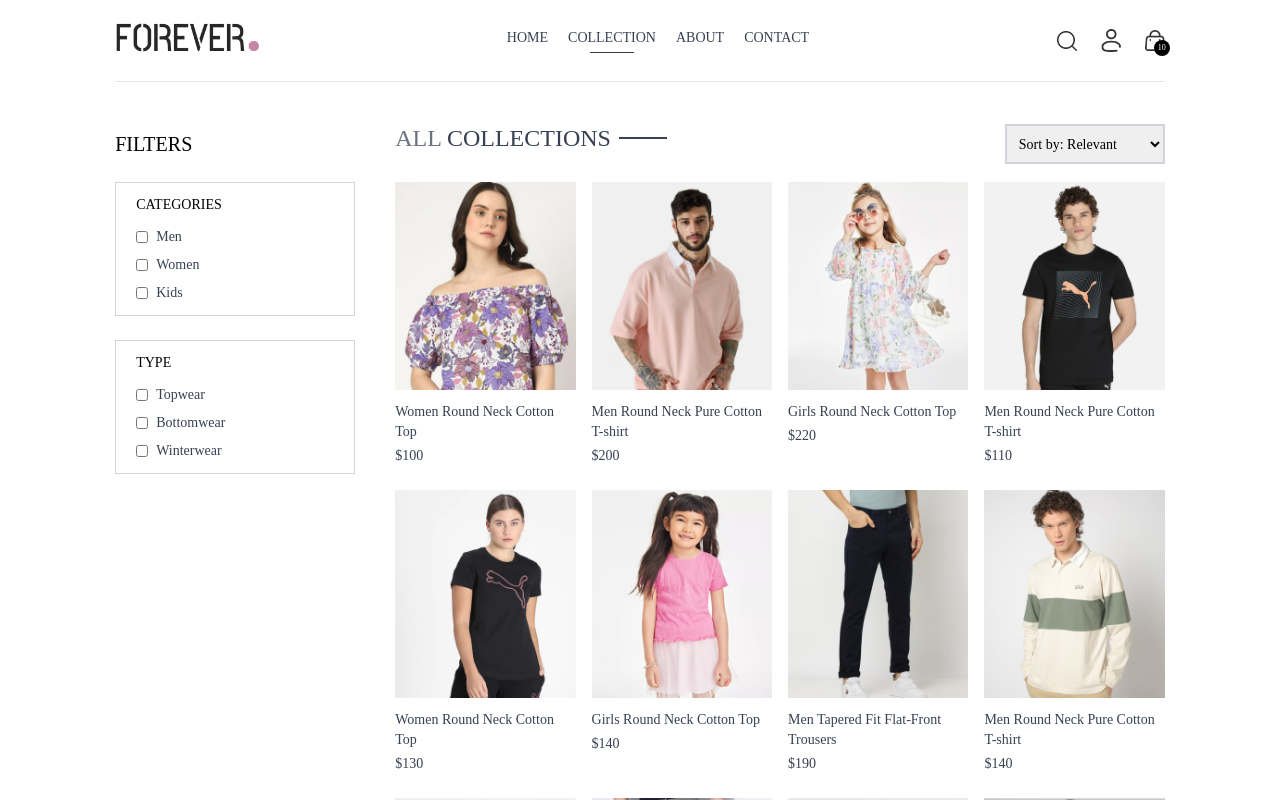
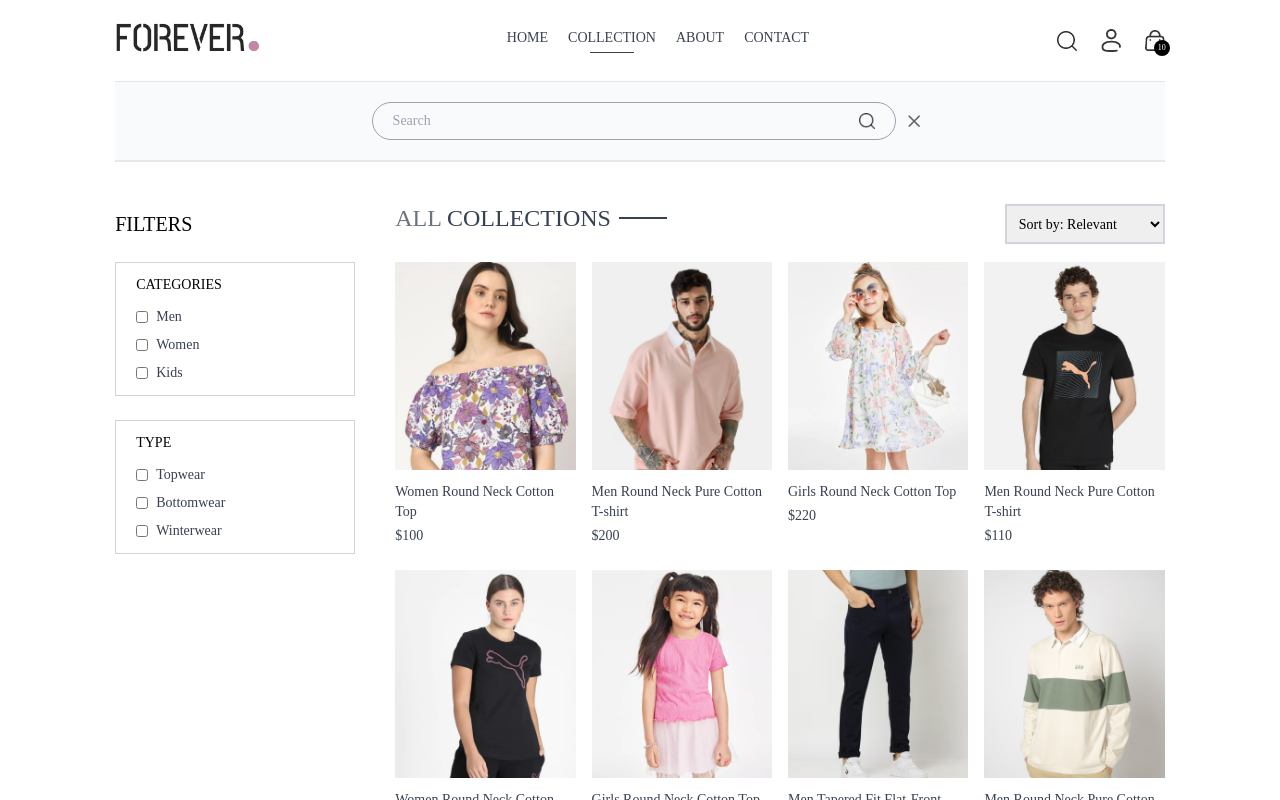
Before and after one commit to maker-dev/e-commerce-app, a React (Vite) app in the folder client/: page /collection in a window 1280 px wide. Both pictures are taken after a click on the picture 1066 px from the left and 40 px from the top of the page. Shown: the top 800 px of the page. Built offline with nearby package versions, Linux system fonts and the light colour scheme.

Commit message:
ADD SearchBar component

```diff
--- a/client/src/App.jsx
+++ b/client/src/App.jsx
@@ -10,11 +10,13 @@
 import Orders from "./pages/Orders";
 import NavBar from "./components/NavBar";
 import Footer from "./components/Footer";
+import SearchBar from "./components/SearchBar";
 
 function App() {
   return (
     <div className="px-4 sm:px-[5vw] md:px-[7vw] lg:px-[9vw]">
       <NavBar />
+      <SearchBar />
       <Routes>
         <Route path="/" element={<Home />} />
         <Route path="/collection" element={<Collection />} />
--- a/client/src/components/NavBar.jsx
+++ b/client/src/components/NavBar.jsx
@@ -1,8 +1,11 @@
-import { useState } from "react";
+import { useContext, useState } from "react";
 import { assets } from "../assets/assets";
-import { Link, NavLink } from "react-router-dom";
+import { Link, NavLink, useNavigate } from "react-router-dom";
+import { ShopContext } from "../context/ShopContext";
 
 function NavBar() {
+  const { setShowSearch } = useContext(ShopContext);
+  const navigate = useNavigate();
   const [visible, setVisible] = useState(false);
 
   return (
@@ -34,6 +37,10 @@
 
       <div className="flex items-center gap-6">
         <img
+          onClick={() => {
+            setShowSearch(true);
+            navigate("/collection");
+          }}
           src={assets.search_icon}
           className="w-5 cursor-pointer"
           alt="Search"
--- /dev/null
+++ b/client/src/components/SearchBar.jsx
@@ -0,0 +1,45 @@
+import { useContext, useEffect, useState } from "react";
+import { ShopContext } from "../context/ShopContext";
+import { assets } from "../assets/assets";
+import { useLocation } from "react-router-dom";
+
+function SearchBar() {
+  const { search, setSearch, showSearch, setShowSearch } =
+    useContext(ShopContext);
+  const location = useLocation();
+  const [visible, setVisible] = useState(false);
+
+  useEffect(() => {
+    if (location.pathname.includes("collection")) {
+      setVisible(true);
+    } else {
+      setVisible(false);
+    }
+  }, [location]);
+
+  return showSearch && visible ? (
+    <div className="border-t border-b bg-gray-50 text-center">
+      <div className="inline-flex items-center justify-center border border-gray-400 px-5 py-2 my-5 mx-3 rounded-full w-3/4 sm:w-1/2">
+        <input
+          value={search}
+          onChange={(e) => setSearch(e.target.value)}
+          className="flex-1 outline-none bg-inherit text-sm"
+          type="text"
+          placeholder="Search"
+        />
+        <img className="w-4" src={assets.search_icon} alt="search-icon" />
+      </div>
+      <img
+        onClick={() => {
+          setShowSearch(false);
+          setSearch("");
+        }}
+        className="inline w-3 cursor-pointer"
+        src={assets.cross_icon}
+        alt="cross-icon"
+      />
+    </div>
+  ) : null;
+}
+
+export default SearchBar;
--- a/client/src/context/ShopContext.jsx
+++ b/client/src/context/ShopContext.jsx
@@ -1,4 +1,4 @@
-import { createContext } from "react";
+import { createContext, useState } from "react";
 import PropTypes from "prop-types";
 import { products } from "../assets/assets";
 
@@ -7,11 +7,17 @@
 const ShopContextProvider = ({ children }) => {
   const currency = "$";
   const delivery_fee = 10;
+  const [search, setSearch] = useState("");
+  const [showSearch, setShowSearch] = useState(false);
 
   const value = {
     products,
     currency,
     delivery_fee,
+    search,
+    setSearch,
+    showSearch,
+    setShowSearch,
   };
 
   return <ShopContext.Provider value={value}>{children}</ShopContext.Provider>;
--- a/client/src/pages/Collection.jsx
+++ b/client/src/pages/Collection.jsx
@@ -5,11 +5,12 @@
 import ProductItem from "../components/ProductItem";
 
 function Collection() {
-  const { products } = useContext(ShopContext);
+  const { products, search, showSearch } = useContext(ShopContext);
   const [showFilter, setShowFilter] = useState(false);
   const [filterProducts, setFilterProducts] = useState([]);
   const [category, setCategory] = useState([]);
   const [subCategory, setSubCategory] = useState([]);
+  const [sortType, setSortType] = useState("relevant");
 
   const toggleCategory = (e) => {
     if (category.includes(e.target.value)) {
@@ -30,6 +31,12 @@
   const applyFilter = () => {
     let productsCopy = products.slice();
 
+    if (showSearch && search) {
+      productsCopy = productsCopy.filter((item) =>
+        item.name.toLowerCase().includes(search.toLowerCase())
+      );
+    }
+
     if (category.length > 0) {
       productsCopy = productsCopy.filter((item) =>
         category.includes(item.category)
@@ -41,12 +48,19 @@
         subCategory.includes(item.subCategory)
       );
     }
+
+    if (sortType === "low-high") {
+      productsCopy.sort((a, b) => a.price - b.price);
+    } else if (sortType === "high-low") {
+      productsCopy.sort((a, b) => b.price - a.price);
+    }
+
     setFilterProducts(productsCopy);
   };
 
   useEffect(() => {
     applyFilter();
-  }, [category, subCategory]);
+  }, [category, subCategory, sortType, search, showSearch]);
 
   return (
     <div className="flex flex-col md:flex-row gap-1 md:gap-10 pt-10 border-t">
@@ -144,7 +158,10 @@
         <div className="flex justify-between items-center text-base sm:text-2xl mb-4">
           <Title text1="ALL" text2="COLLECTIONS" />
           {/* product sort */}
-          <select className="border-2 border-gray-300 text-sm px-2 h-10">
+          <select
+            onChange={(e) => setSortType(e.target.value)}
+            className="border-2 border-gray-300 text-sm px-2 h-10"
+          >
             <option value="relevant">Sort by: Relevant</option>
             <option value="low-high">Sort by: Low to High</option>
             <option value="high-low">Sort by: High to Low</option>
```
